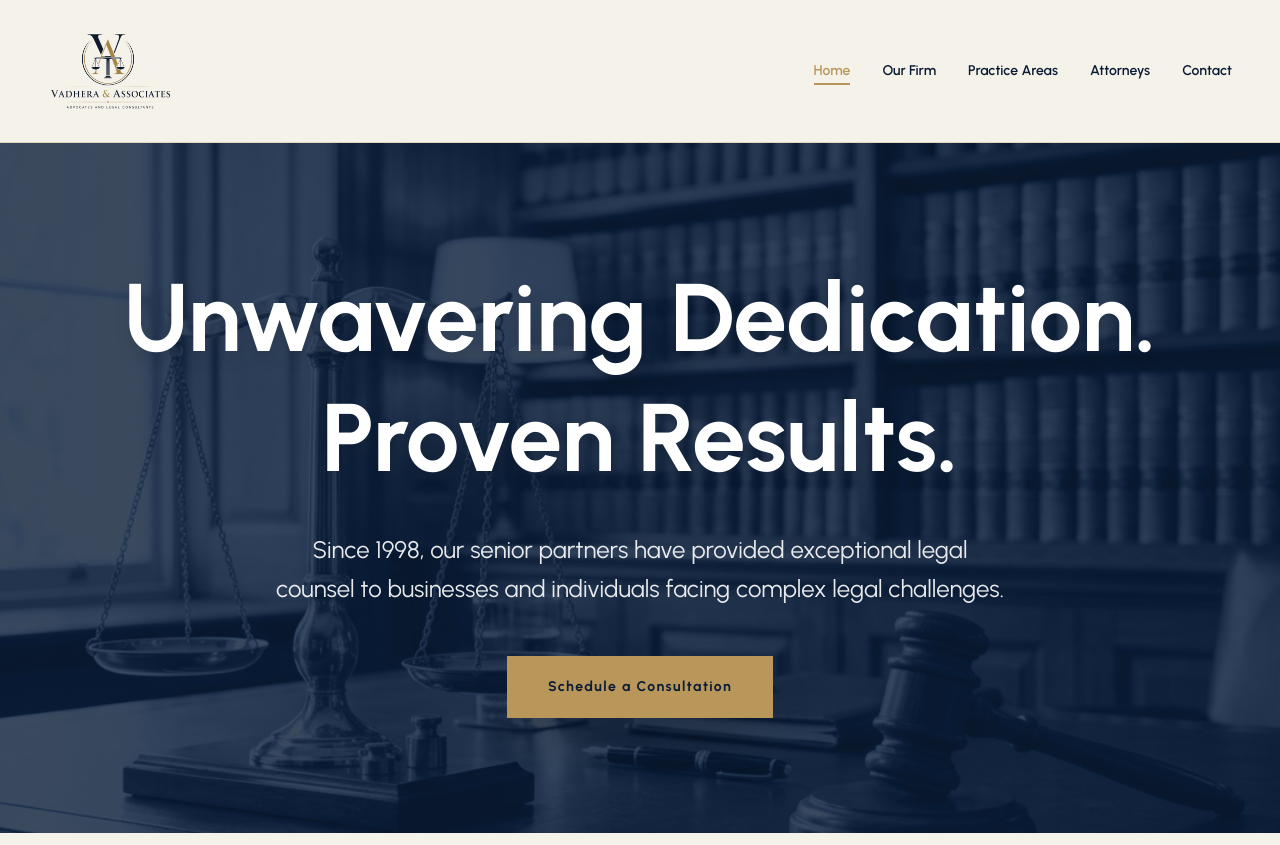
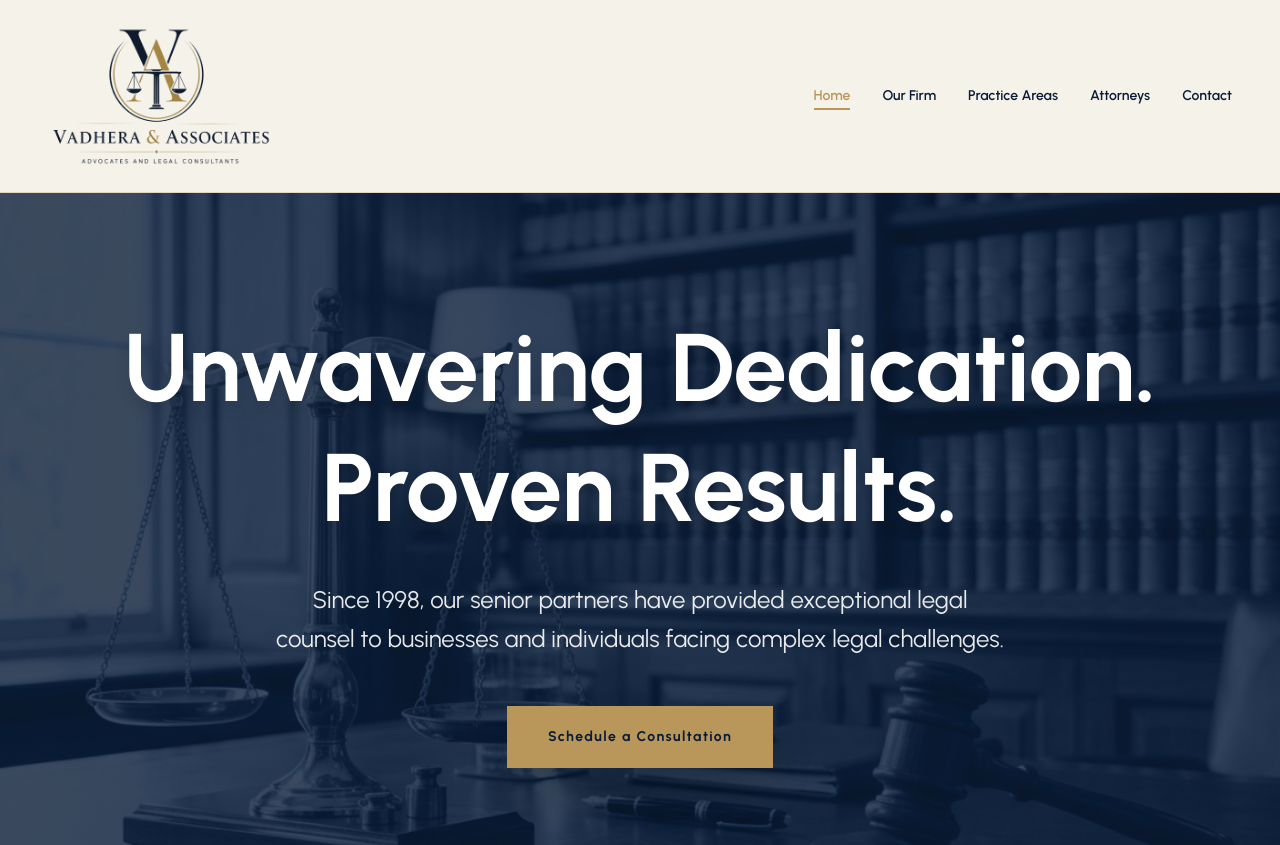
Before and after one commit to Ayushk212/Lawfirm, a React (Vite) app: page / in a window 1280 px wide. Shown: the top 845 px of the page. Built offline with nearby package versions, Linux system fonts and the light colour scheme.

Commit message:
style: increase header logo size and adjust container to min-height

```diff
--- a/src/components/Header.tsx
+++ b/src/components/Header.tsx
@@ -8,12 +8,12 @@ export default function Header() {
 
   return (
     <header className="bg-[#F5F2EA] py-3 lg:py-4 border-b border-[#B9975B]/30 sticky top-0 z-50">
-      <div className="w-full pr-6 lg:pr-12 flex flex-col xl:flex-row justify-between items-center gap-4 xl:gap-8" style={{ paddingLeft: '48px', marginLeft: '0px', height: '109.6px' }}>
-        <NavLink to="/" className="shrink-0 flex items-center">
+      <div className="w-full pr-6 lg:pr-12 flex flex-col xl:flex-row justify-between items-center gap-4 xl:gap-8" style={{ paddingLeft: '48px', marginLeft: '0px', minHeight: '109.6px' }}>
+        <NavLink to="/" className="shrink-0 flex items-center py-2">
           <img
             src="/logo_dark.png"
             alt="Vadhera & Associates Logo"
-            className="h-16 md:h-20 w-auto object-contain transition-opacity duration-300 hover:opacity-90"
+            className="h-28 md:h-36 w-auto object-contain transition-opacity duration-300 hover:opacity-90"
           />
         </NavLink>
 
```
